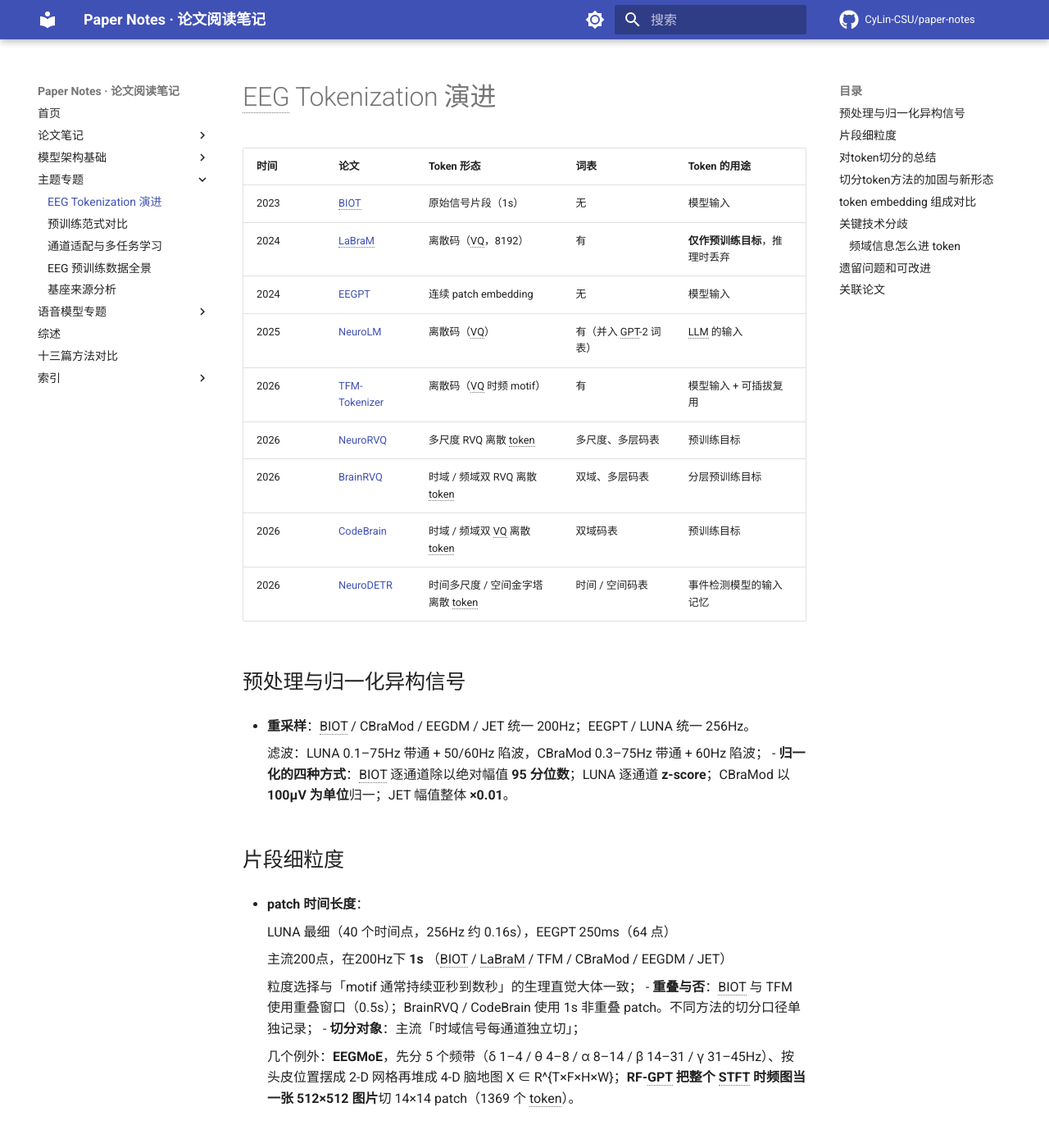
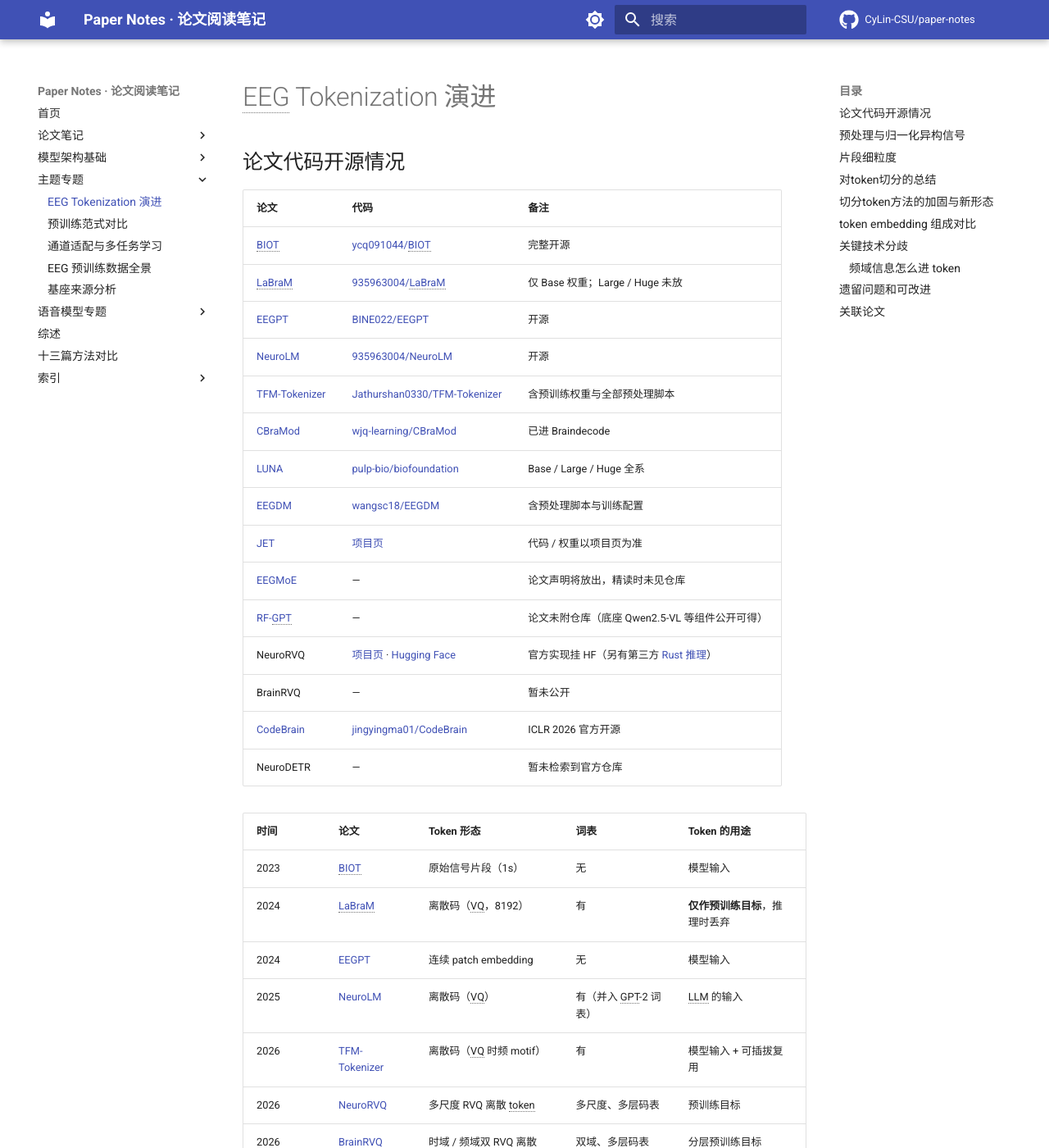
Before and after one commit to CyLin-CSU/paper-notes, an MkDocs documentation site: the page built from docs/topics/tokenization.md, in a window 1280 px wide and 1400 px high. Shown: the whole window at 82% size. Built offline with MkDocs 1.6.1 and Material for MkDocs 9.7.7, drawn with Linux system fonts in a browser that asks for light colours; a script that is not in the unit is left out; comment, search, counter and statistics services are not loaded.

Commit message:
Tokenization 演进页开头新增论文代码开源情况表（15 篇，含具体仓库链接与权重开放备注）

```diff
--- a/docs/topics/tokenization.md
+++ b/docs/topics/tokenization.md
@@ -5,6 +5,25 @@ tags: [tokenization, 综述]
 
 # EEG Tokenization 演进
 
+## 论文代码开源情况
+
+| 论文 | 代码 | 备注 |
+|---|---|---|
+| [BIOT](../papers/2026-09/0918-biot.md) | [ycq091044/BIOT](https://github.com/ycq091044/BIOT) | 完整开源 |
+| [LaBraM](../papers/2026-09/0918-labram.md) | [935963004/LaBraM](https://github.com/935963004/LaBraM) | 仅 Base 权重；Large / Huge 未放 |
+| [EEGPT](../papers/2026-09/0918-eegpt.md) | [BINE022/EEGPT](https://github.com/BINE022/EEGPT) | 开源 |
+| [NeuroLM](../papers/2026-09/0918-neurolm.md) | [935963004/NeuroLM](https://github.com/935963004/NeuroLM) | 开源 |
+| [TFM-Tokenizer](../papers/2026-09/0918-tfm-tokenizer.md) | [Jathurshan0330/TFM-Tokenizer](https://github.com/Jathurshan0330/TFM-Tokenizer) | 含预训练权重与全部预处理脚本 |
+| [CBraMod](../papers/2026-09/0928-cbramod.md) | [wjq-learning/CBraMod](https://github.com/wjq-learning/CBraMod) | 已进 Braindecode |
+| [LUNA](../papers/2026-09/0924-luna.md) | [pulp-bio/biofoundation](https://github.com/pulp-bio/biofoundation) | Base / Large / Huge 全系 |
+| [EEGDM](../papers/2026-10/1017-eegdm.md) | [wangsc18/EEGDM](https://github.com/wangsc18/EEGDM) | 含预处理脚本与训练配置 |
+| [JET](../papers/2026-09/0923-jet.md) | [项目页](https://y-research-sbu.github.io/JET/) | 代码 / 权重以项目页为准 |
+| [EEGMoE](../papers/2026-09/0924-eegmoe.md) | — | 论文声明将放出，精读时未见仓库 |
+| [RF-GPT](../papers/2026-09/0921-rf-gpt.md) | — | 论文未附仓库（底座 Qwen2.5-VL 等组件公开可得） |
+| NeuroRVQ | [项目页](https://neurorvq.github.io) · [Hugging Face](https://huggingface.co/ntinosbarmpas/NeuroRVQ) | 官方实现挂 HF（另有第三方 [Rust 推理](https://github.com/eugenehp/neurorvq-rs)） |
+| BrainRVQ | — | 暂未公开 |
+| [CodeBrain](https://arxiv.org/abs/2506.09110) | [jingyingma01/CodeBrain](https://github.com/jingyingma01/CodeBrain) | ICLR 2026 官方开源 |
+| NeuroDETR | — | 暂未检索到官方仓库 |
 
 | 时间 | 论文 | Token 形态 | 词表 | Token 的用途 |
 |---|---|---|---|---|
```
